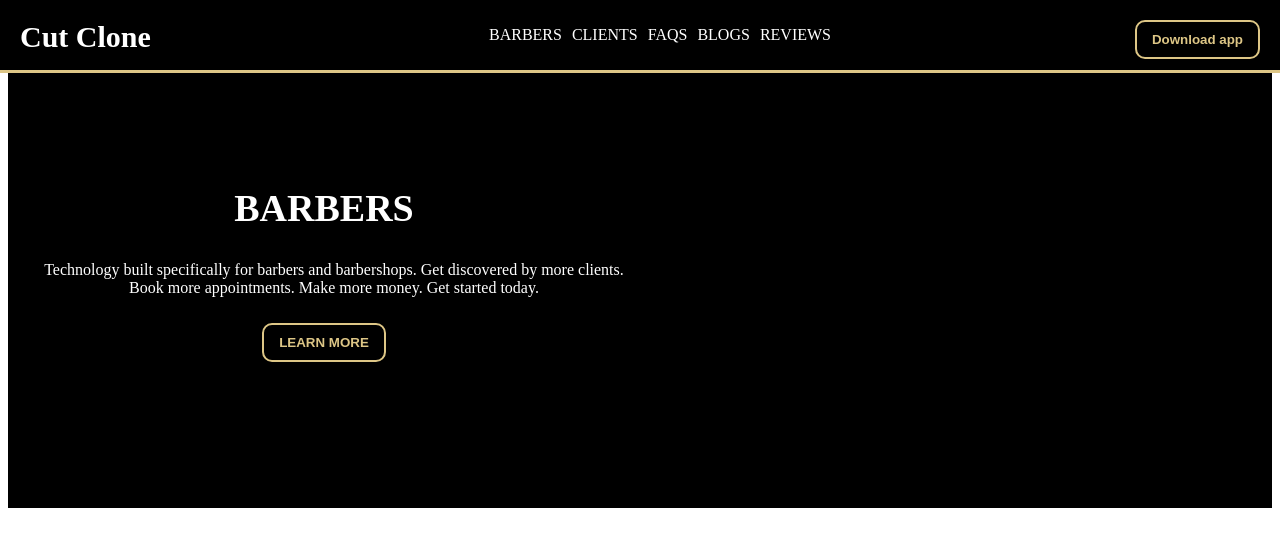
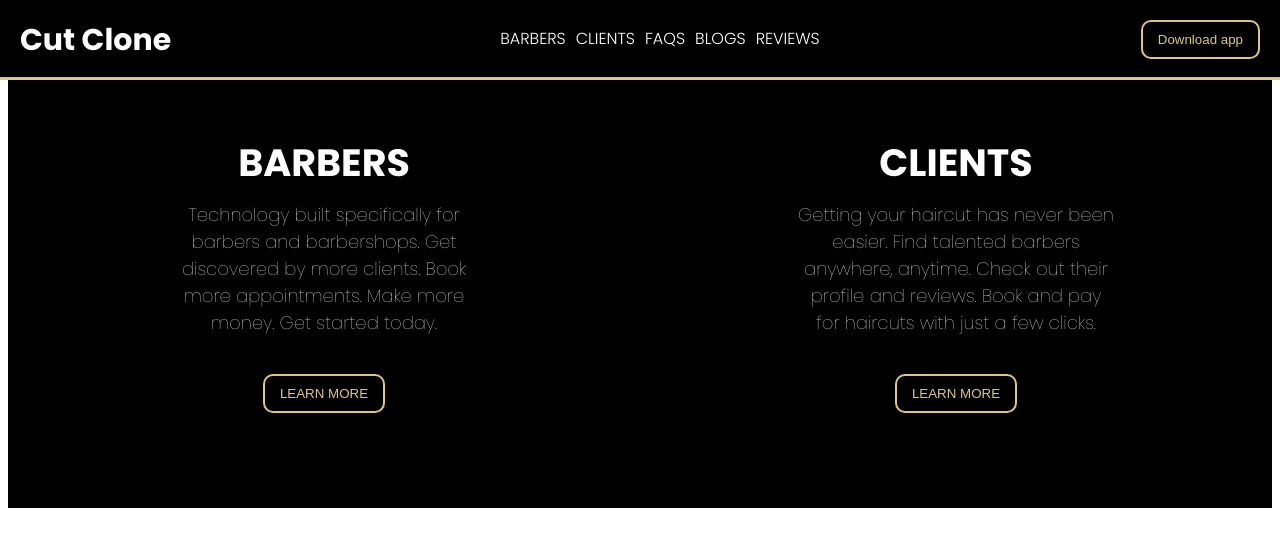
Before and after one commit to Jiggletae/coffee-, a plain HTML site: page index.html in a window 1280 px wide. Drawn offline with Linux system fonts and the light colour scheme.

Commit message:
updated html and css

```diff
--- a/index.html
+++ b/index.html
@@ -6,6 +6,7 @@
     <meta name="viewport" content="width=device-width, initial-scale=1.0">
     <title>cut clone</title>
     <link rel="stylesheet" href="main.css">
+    <link href="https://fonts.googleapis.com/css2?family=Poppins:wght@100;300;700&display=swap" rel="stylesheet">
     <script src="https://kit.fontawesome.com/3ee96ad665.js" crossorigin="anonymous"></script>
 </head>
 <body>
@@ -33,15 +34,12 @@
             <p class="hero-text">Technology built specifically for barbers and barbershops. Get discovered by more clients. Book more appointments. Make more money. Get started today.
             </p>
             <button class="hero-lbtn">LEARN MORE</button>
-
-
         </div>
 
-
-
-
         <div class="hero-right">
-            <span>right</span>
+            <h1 class="hero-Rtitle">CLIENTS</h1>
+            <p class="hero-Rtext">Getting your haircut has never been easier. Find talented barbers anywhere, anytime. Check out their profile and reviews. Book and pay for haircuts with just a few clicks.</p>
+            <button class="hero-Rbtn">LEARN MORE</button>
 
         </div>
 
--- a/main.css
+++ b/main.css
@@ -1,3 +1,13 @@
+body{
+  font-family: 'Poppins', sans-serif;
+}
+
+button:hover{
+  background-color:  #ddc686;
+  color: black
+}
+
+
 .nav-container{
     position: fixed;
     left: 0;
@@ -62,7 +72,7 @@
 
 .nav-button{
  background-color: black;
- font-weight: bold;
+ font-weight: 100;
  padding: 10px 15px;
  border: 2px solid #ddc686;
  cursor: pointer;
@@ -79,12 +89,6 @@
   color: white;
 }
 
-
-.nav-button:hover{
-  background-color:  #ddc686;
-  color: black
-}
-
 a:hover{
   color:#ddc686;
   text-decoration: none;
@@ -94,6 +98,7 @@
   display: flex;
   min-height: 500px;
   background-color: black;
+
 }
 
 .hero-left{
@@ -103,7 +108,7 @@
   justify-content: center;
   flex-direction: column;
   color: white;
-  width: 50%;
+ width: 50%;
 
 }
 .hero-title{
@@ -112,33 +117,67 @@
   display: flex;
   font-size: 38px;
   font-weight: bold;
+  margin-bottom: 10px;
 }
 
 .hero-text{
   margin-top: 0;
   align-items: center;
   justify-content: center;
-  margin-left: 20px;
   text-align: center;
-  font-weight: normal;
-  gap: 5px;
+  width: 50%;
+  font-size: 18px;
+  font-weight:100;
 }
 
 .hero-lbtn{
   background-color: black;
-  font-weight: bold;
+  font-weight: 100;
   padding: 10px 15px;
   border: 2px solid #ddc686;
   cursor: pointer;
   color: #ddc686;
   border-radius: 10px;
-  margin-top: 10px;
-}
-.hero-lbtn:hover{
-  background-color:  #ddc686;
-  color: black
+  margin-top: 20px;
 }
 
 .hero-right{
   flex: 1;
+  align-items: center;
+  display: flex;
+  justify-content: center;
+  flex-direction: column;
+  color: white;
+  width: 50%;
 }
+
+.hero-Rtitle{
+  align-items: center;
+  justify-content: center;
+  display: flex;
+  font-size: 38px;
+  font-weight: bold;
+  margin-bottom: 10px;
+}
+
+.hero-Rtext{
+  margin-top: 0;
+  align-items: center;
+  justify-content: center;
+  text-align: center;
+  font-weight: normal;
+  width: 50%;
+  font-size: 18px;
+  font-weight:100;
+}
+
+.hero-Rbtn{
+  background-color: black;
+  font-weight: 100;
+  padding: 10px 15px;
+  border: 2px solid #ddc686;
+  cursor: pointer;
+  color: #ddc686;
+  border-radius: 10px;
+  margin-top: 20px;
+}
```
